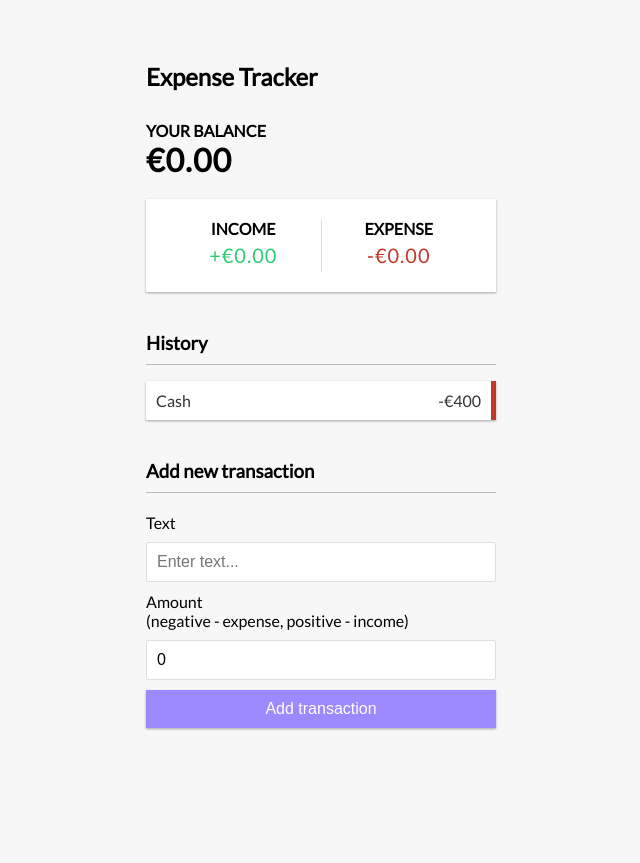
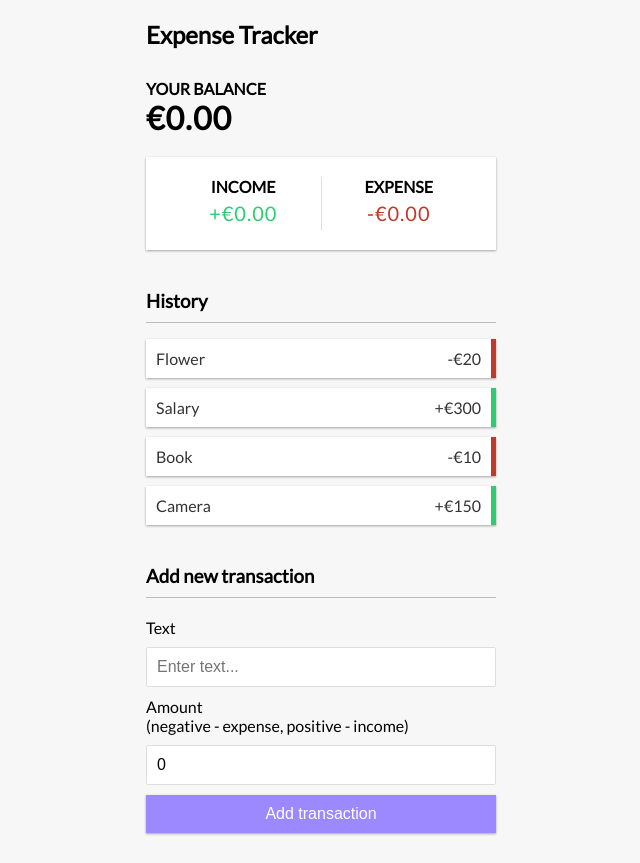
Before and after one commit to BinayT/expense-tracker, a React (Vite) app: page / in a window 1280 px wide. Shown: the whole page, without its empty margins (319-959 px from the left). Before the commit the page ends 800 px from the top, so only its background shows below. Built offline with nearby package versions, Linux system fonts and the light colour scheme.

Commit message:
Transaction component is being added,used Context in TransactionList to manipulate the data

```diff
--- a/src/App.js
+++ b/src/App.js
@@ -5,9 +5,10 @@ import { Balance } from "./components/Balance";
 import { IncomeExpenses } from "./components/IncomeExpenses";
 import { TransactionList } from "./components/TransactionList";
 import { AddTransaction } from "./components/AddTransaction";
+import { GlobalProvider } from "./context/GlobalState";
 
 export default () => (
-  <div>
+  <GlobalProvider>
     <Header />
     <div className="container">
       <Balance />
@@ -15,5 +16,5 @@ export default () => (
       <TransactionList />
       <AddTransaction />
     </div>
-  </div>
+  </GlobalProvider>
 );
--- a/src/components/TransactionList.js
+++ b/src/components/TransactionList.js
@@ -1,14 +1,16 @@
-import React from "react";
+import React, { useContext } from "react";
+import { GlobalContext } from "../context/GlobalState";
+import { Trasaction } from "./Trasaction";
 
 export const TransactionList = () => {
+  const { transactions } = useContext(GlobalContext);
   return (
     <div>
       <h3>History</h3>
       <ul className="list">
-        <li className="minus">
-          Cash <span>-€400</span>
-          <button className="delete-btn">x</button>
-        </li>
+        {transactions.map((el) => (
+          <Trasaction list={el} key={el.id} />
+        ))}
       </ul>
     </div>
   );
--- /dev/null
+++ b/src/components/Trasaction.js
@@ -0,0 +1,14 @@
+import React from "react";
+
+export const Trasaction = ({ list }) => {
+  const sign = list.amount < 0 ? "-" : "+";
+  return (
+    <li className={list.amount < 0 ? "minus" : "plus"}>
+      {list.text}{" "}
+      <span>
+        {sign}€{Math.abs(list.amount)}
+      </span>
+      <button className="delete-btn">x</button>
+    </li>
+  );
+};
--- /dev/null
+++ b/src/context/AppReducer.js
@@ -0,0 +1,6 @@
+export default (state, action) => {
+  switch (action.type) {
+    default:
+      state;
+  }
+};
--- /dev/null
+++ b/src/context/GlobalState.js
@@ -0,0 +1,29 @@
+import React, { createContext, useReducer } from "react";
+import AppReducer from "./AppReducer";
+
+//Initial State
+
+const initialState = {
+  transactions: [
+    { id: 1, text: "Flower", amount: -20 },
+    { id: 2, text: "Salary", amount: 300 },
+    { id: 3, text: "Book", amount: -10 },
+    { id: 4, text: "Camera", amount: 150 },
+  ],
+};
+
+//Global Context
+
+export const GlobalContext = createContext(initialState);
+
+//Provider components
+
+export const GlobalProvider = ({ children }) => {
+  const [state, dispatch] = useReducer(AppReducer, initialState);
+
+  return (
+    <GlobalContext.Provider value={{ transactions: state.transactions }}>
+      {children}
+    </GlobalContext.Provider>
+  );
+};
```
